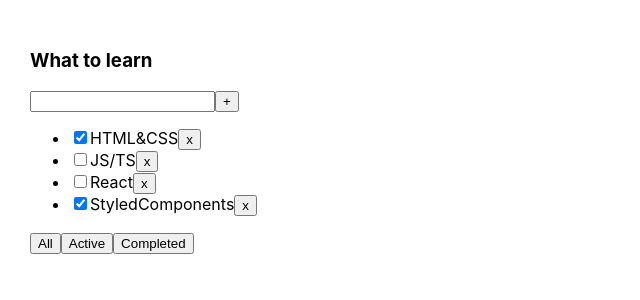
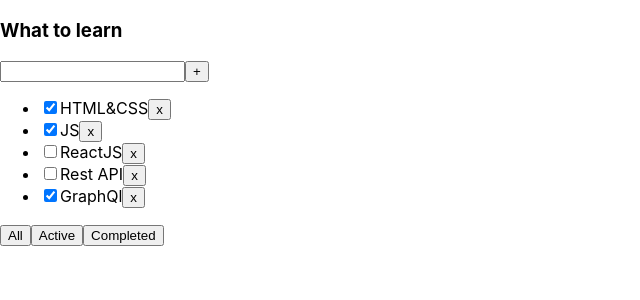
Before and after one commit to vitaliiRss/todolist, a React (Create React App) app: page / in a window 1280 px wide. Shown: the top 300 px of the page, without its empty margins (0-640 px from the left). Built offline with nearby package versions, Linux system fonts and the light colour scheme.

Commit message:
add: sprint 1 week 2

```diff
--- a/src/App.css
+++ /dev/null
@@ -1,8 +0,0 @@
-.App {
-  padding: 30px;
-  display: flex;
-}
-
-.App > div {
-  margin-right: 50px;
-}
--- a/src/App.tsx
+++ b/src/App.tsx
@@ -1,55 +1,42 @@
-import React, { useState } from "react";
-import "./App.css";
-import { TodoList } from "./TodoList";
+import React, { useState } from 'react';
+import { Todolist } from "./TodoList";
 
-// CRUD
-// create read update delete
-
-export type TaskType = {
-  id: number;
-  title: string;
-  isDone: boolean;
-};
-
-export type FilterValuesType = "all"|"active"|"completed";
+export type filterValuesType = "all" | "active" | "completed"
 
 function App() {
-  const todoListTitle = "What to learn";
-
-  const [tasks, setTasks] = useState([ // current state
+  let [tasks, setTasks] = useState([
     { id: 1, title: "HTML&CSS", isDone: true },
-    { id: 2, title: "JS/TS", isDone: false },
-    { id: 3, title: "React", isDone: false },
-    { id: 4, title: "StyledComponents", isDone: true },
+    { id: 2, title: "JS", isDone: true },
+    { id: 3, title: "ReactJS", isDone: false },
+    { id: 4, title: "Rest API", isDone: false },
+    { id: 5, title: "GraphQl", isDone: true }
   ])
 
-  console.log(tasks); // array of objects
-
   function removeTask(taskId: number) {
-    setTasks(tasks.filter((task) => task.id !== taskId));
-    console.log(tasks);  // same array (state still not updated after filter)
+    tasks = tasks.filter( task => task.id !== taskId)
+    setTasks(tasks)
   }
 
-  const [filter, setFilter] = useState<FilterValuesType>("all")
+  let [filter, setFilter] = useState<filterValuesType>("all")
 
-  let taskForTodoList = tasks;
+  let todolistTasks = tasks;
 
   if(filter === "active") {
-    taskForTodoList = tasks.filter( task => task.isDone === false)
+    todolistTasks = tasks.filter( task => task.isDone === false)
   }
 
   if(filter === "completed") {
-    taskForTodoList = tasks.filter( task => task.isDone === true)
+    todolistTasks = tasks.filter( task => task.isDone === true)
   }
 
-  function changeFilter(filter: FilterValuesType) {
-    setFilter(filter);
+  function changeFilter(value: filterValuesType) {
+    setFilter(value)
   }
 
   return (
     <div className="App">
-      <TodoList tasks={taskForTodoList}
-                todoListTitle={todoListTitle}
+      <Todolist title={"What to learn"}
+                tasks={todolistTasks}
                 removeTask={removeTask}
                 changeFilter={changeFilter} />
     </div>
--- a/src/Task.tsx
+++ /dev/null
@@ -1,19 +0,0 @@
-import { Button } from "./Button";
-
-type TaskPropsType = {
-  id: number,
-  title: string;
-  isDone: boolean;
-  classes?: string;
-  removeTask: (taskId: number) => void
-};
-
-export function Task({id, title, isDone, classes, removeTask }: TaskPropsType) {
-  return (
-    <div className={classes}>
-      <input type="checkbox" checked={isDone} />
-      <span>{title}</span>
-      <Button onClickHandler={() => removeTask(id)} title={"x"} />
-    </div>
-  );
-}
--- a/src/TaskList.tsx
+++ /dev/null
@@ -1,37 +0,0 @@
-import { FilterValuesType, TaskType } from "./App";
-import { Button } from "./Button";
-import { Task } from "./Task";
-
-type TaskListPropsType = {
-  tasks: Array<TaskType>
-  removeTask: (taskId: number) => void
-  changeFilter: (filter: FilterValuesType) => void
-}
-
-export const TaskList = ({ tasks, removeTask, changeFilter }: TaskListPropsType) => {
-  const taskList = <ul>
-    {
-      tasks.map(task => {
-        return (
-          <li key={task.id}>
-            <Task id={task.id}
-                  isDone={task.isDone}
-                  title={task.title}
-                  removeTask={removeTask} />
-          </li>
-        )
-      })
-    }
-  </ul>
-
-  return (
-    <>
-      {taskList}
-      <div>
-        <Button onClickHandler={() => changeFilter("all")} title="All" />
-        <Button onClickHandler={() => changeFilter("active")} title="Active" />
-        <Button onClickHandler={() => changeFilter("completed")} title="Completed" />
-      </div>
-    </>
-  );
-};
--- a/src/TodoList.tsx
+++ b/src/TodoList.tsx
@@ -1,22 +1,47 @@
+import React from 'react';
+import { filterValuesType } from "./App";
 
-import { TodoListHeader } from "./TodoListHeader";
-import { AddTaskForm } from "./AddTaskForm";
-import { TaskList } from "./TaskList";
-import { FilterValuesType, TaskType } from "./App";
-
-type TodoListPropsType = {
-  todoListTitle: string
-  tasks: Array<TaskType>
-  removeTask: (taskId: number) => void
-  changeFilter: (filter: FilterValuesType) => void
+type TaskType = {
+    id: number
+    title: string
+    isDone: boolean
 }
 
-export function TodoList({todoListTitle, tasks, removeTask, changeFilter}: TodoListPropsType) {
+type TodolistPropsType = {
+    title: string
+    tasks: TaskType[]
+    removeTask: (taskId: number) => void
+    changeFilter: (value: filterValuesType) => void
+}
+
+export function Todolist(props: TodolistPropsType) {
   return (
-      <div className="todolist">
-          <TodoListHeader title={todoListTitle} />
-          <AddTaskForm />
-          <TaskList tasks={tasks} removeTask={removeTask} changeFilter={changeFilter} />
+    <div className="App">
+      <div>
+        <h3>{props.title}</h3>
+        <div>
+          <input />
+          <button>+</button>
+        </div>
+
+        <ul>
+          {props.tasks.map( (task) => {
+            return (
+              <li key={task.id}>
+                <input type="checkbox" checked={task.isDone} />
+                <span>{task.title}</span>
+                <button onClick={() => {props.removeTask(task.id)}}>x</button>
+              </li>
+            )
+          })}
+        </ul>
+
+        <div>
+          <button onClick={ () => {props.changeFilter("all")}}>All</button>
+          <button onClick={ () => {props.changeFilter("active")}}>Active</button>
+          <button onClick={ () => {props.changeFilter("completed")}}>Completed</button>
+        </div>
       </div>
-  )
+    </div>
+  );
 }
```
Also changed, not shown: src/logo.svg (deleted).
